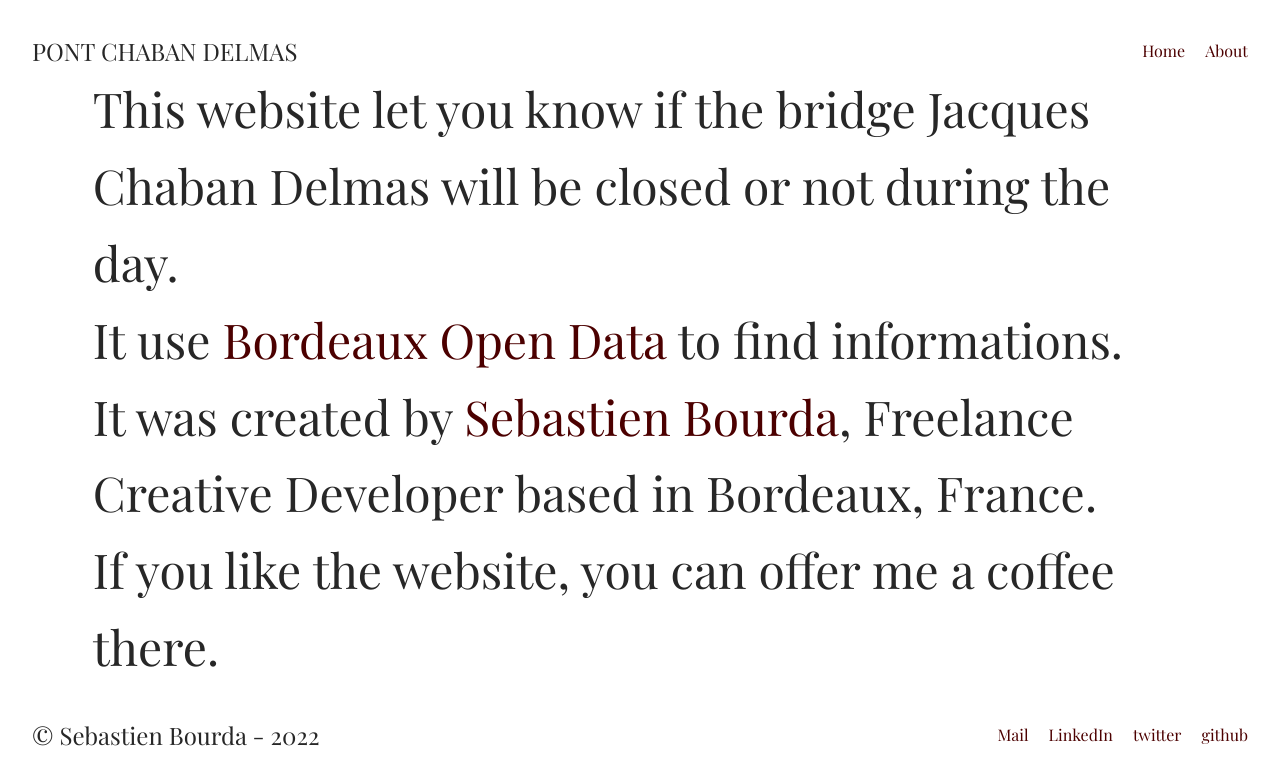
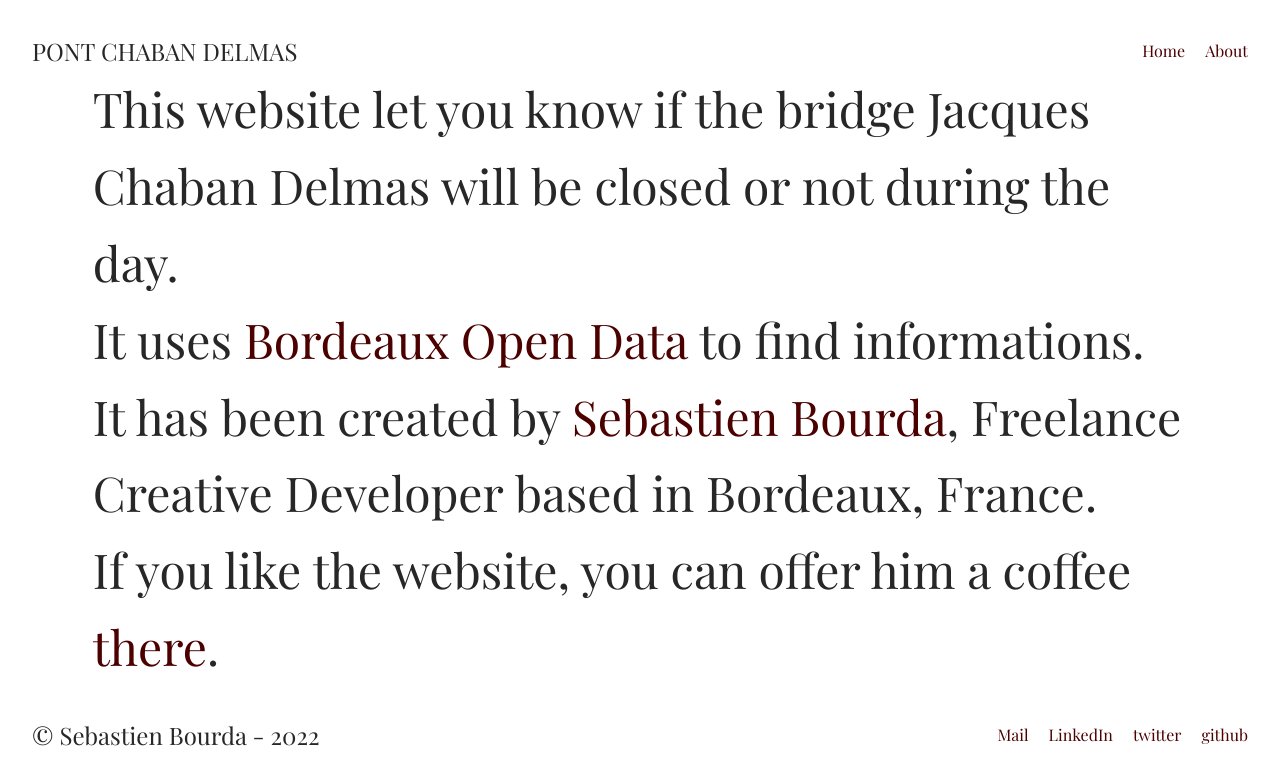
Before and after one commit to sebastienbourda/pont-chaban-delmas, a Vue app: page /about in a window 1280 px wide. Shown: the top 784 px of the page. Built offline with nearby package versions, Linux system fonts and the light colour scheme.

Commit message:
fix done

```diff
--- a/src/assets/main.css
+++ b/src/assets/main.css
@@ -19,6 +19,7 @@
 
 ul {
   list-style: none;
+  padding: none;
 }
 
 ul.menu {
--- a/src/views/AboutView.vue
+++ b/src/views/AboutView.vue
@@ -6,9 +6,9 @@
   <div class="about">
     <p>This website let you know if the bridge Jacques Chaban Delmas will
     be closed or not during the day.</p>
-    <p>It use <a href="https://opendata.bordeaux-metropole.fr/pages/accueil/" target="_blank">Bordeaux Open Data</a> to find informations.</p>
-    <p>It was created by <a href="www.linkedin.com/in/sebastien-bourda">Sebastien Bourda</a>, Freelance Creative Developer based in Bordeaux, France.</p>
-    <p>If you like the website, you can offer me a coffee <a href="https://www.buymeacoffee.com/778gnfcf9tx" target="_blank"></a> there.</p>
+    <p>It uses <a href="https://opendata.bordeaux-metropole.fr/pages/accueil/" target="_blank">Bordeaux Open Data</a> to find informations.</p>
+    <p>It has been created by <a href="https://www.linkedin.com/in/sebastien-bourda">Sebastien Bourda</a>, Freelance Creative Developer based in Bordeaux, France.</p>
+    <p>If you like the website, you can offer him a coffee <a href="https://www.buymeacoffee.com/778gnfcf9tx" target="_blank">there</a>.</p>
   </div>
   <Footer></Footer>
 </template>
```
